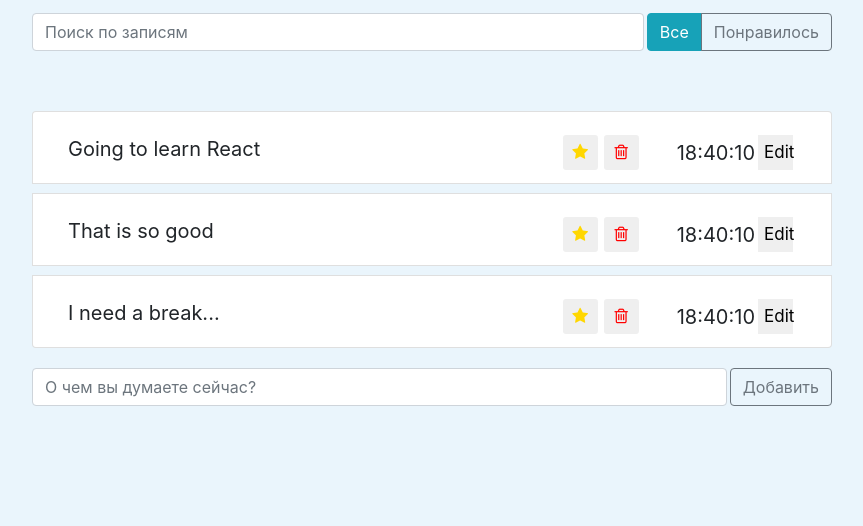
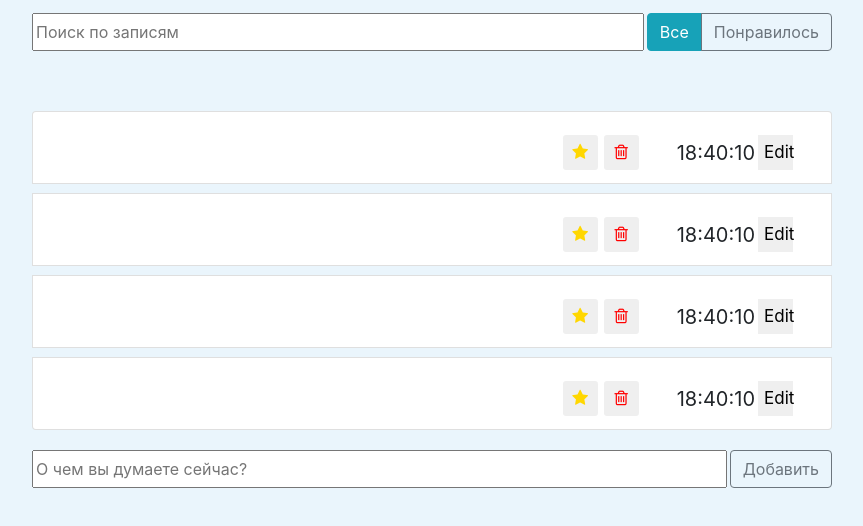
Before and after one commit to dozer2001/ReactTwitter, a React app: page / in a window 1280 px wide. Shown: the part 92-618 px from the top of the page, without its empty margins (208-1071 px from the left). Built offline with nearby package versions, Linux system fonts and the light colour scheme.

Commit message:
'Les5Easy'

```diff
--- a/package.json
+++ b/package.json
@@ -3,9 +3,13 @@
   "version": "0.1.0",
   "private": true,
   "dependencies": {
+    "bootstrap": "^4.2.1",
     "react": "^16.7.0",
     "react-dom": "^16.7.0",
-    "react-scripts": "2.1.3"
+    "react-id-generator": "^0.1.6",
+    "react-scripts": "2.1.3",
+    "reactstrap": "^7.1.0",
+    "styled-components": "^4.1.3"
   },
   "scripts": {
     "start": "react-scripts start",
--- a/src/components/app-header/app-header.css
+++ b/src/components/app-header/app-header.css
@@ -5,8 +5,6 @@
 }
 
 .app-header h1 {
-  /* width: 150px;
-  height: 150px; */
   font-size: 26px;
 }
 
--- a/src/components/app-header/app-header.js
+++ b/src/components/app-header/app-header.js
@@ -1,11 +1,24 @@
 import React from 'react';
 import './app-header.css';
+import styled from 'styled-components';
+const Header = styled.div`
+  display: flex
+  align-items: flex-end;
+  justify-content: space-between;
+  h1{
+     font-size: 26px;
+  }
+  h2{
+  font-size: 1.2rem;
+  color: grey;
+  }
+`;
 const AppHeader = () => {
     return(
-        <div className="app-header d-flex">
+        <Header >
             <h1>Kucher Ilya</h1>
             <h2>5 записей, из них понравилось 0</h2>
-        </div>
+        </Header>
     )
 };
 
--- a/src/components/app/app.js
+++ b/src/components/app/app.js
@@ -1,33 +1,73 @@
-import React from 'react';
+import React, {Component} from 'react';
 
 import AppHeader from '../app-header';
 import SearchPanel from '../search-panel';
 import PostStatusFilter from '../post-status-filter';
 import PostList from '../post-list';
 import PostAddForm from '../post-add-form';
+import './app.css';
+import styled from 'styled-components';
+import idGenerator from 'react-id-generator';
 
+const AppBlock = styled.div`
+  margin: 0 auto;
+  max-width: 800px;
+`;
+const AppSearch = styled.div`
+display: flex
+margin: 1rem 0;
+`;
 
+export default class App extends Component  {
+    constructor(props){
+        super(props);
+        this.state = {
+            data: [4,{},
+                {label: "Going to learn React", important: true, id: 1},
+                {label: "That is so good", important: true, id: 2},
+                {label: "I need a break...", important: false, id: 3}
+            ]
+        };
+        this.deleteItem = this.deleteItem.bind(this);
+        this.addItem = this.addItem.bind(this);
+    }
+    deleteItem(id){
+        this.setState(({data}) =>{
+            const index = data.findIndex(elem => elem.id === id);
+            const newArr = [...data.slice(0, index), ...data.slice(index + 1)];
+            return{
+                data: newArr
+            }
+        })
+    }
+    addItem(body){
+        const newItem = {
+            label: body,
+            important: false,
+            id: idGenerator()
+        };
+        this.setState(({data}) =>{
+          const newArr = [...data, newItem];
+          return{
+              data: newArr
+          }
+        })
+    }
+    render(){
+        return (
+            <AppBlock>
+                <AppHeader/>
+                <AppSearch >
+                    <SearchPanel/>
+                    <PostStatusFilter/>
+                </AppSearch>
+                <PostList
+                    posts={this.state.data}
+                    onDelete={this.deleteItem}/>
+                <PostAddForm
+                    onAdd={this.addItem}/>
+            </AppBlock>
+        )
+    }
 
-import './app.css';
-
-const App = () => {
-
-    const data = [
-        {label:"Going to learn React", important : true, id:'eqweq'},
-        {label:"That is so good", important : true,id:'eqeweq'},
-        {label:"I need a break...", important : false, id:'eq3weq'}
-    ];
-    return (
-       <div className="app">
-           <AppHeader/>
-           <div className ="search-panel d-flex">
-               <SearchPanel/>
-               <PostStatusFilter/>
-           </div>
-           <PostList posts ={data}/>
-           <PostAddForm/>
-
-       </div>
-    )
 };
-export default App;
--- a/src/components/post-add-form/post-add-form.js
+++ b/src/components/post-add-form/post-add-form.js
@@ -1,18 +1,31 @@
 import React from 'react';
 import './post-add-form.css'
-const PostAddForm = () => {
+import styled from 'styled-components';
+
+const Form  = styled.header`
+  display: flex;
+  margin-top: 20px;
+    input{
+      width: auto;
+      flex-grow: 1;
+      margin-right: 3px;
+  }
+`;
+
+const PostAddForm = ({onAdd}) => {
   return(
-      <form className="bottom-panel d-flex">
+      <Form className="bottom-panel d-flex">
           <input
                 type="text"
                 placeholder="О чем вы думаете сейчас?"
-                className="form-control new-post-label"
+
           />
           <button
           type="submit"
-          className="btn btn-outline-secondary">
+          className="btn btn-outline-secondary"
+          onClick={() => onAdd('Hello')}>
               Добавить</button>
-      </form>
+      </Form>
   )
 };
 export default PostAddForm;
--- a/src/components/post-list-item/post-list-item.js
+++ b/src/components/post-list-item/post-list-item.js
@@ -47,7 +47,7 @@ export default class PostListItem extends Component {
     }
 
     render() {
-        const {label} = this.props;
+        const {label,onDelete} = this.props;
         const {important, like,edit} = this.state;
         let classNames = 'app-list-item d-flex justify-content-between';
         let hide = 'change';
@@ -73,8 +73,9 @@ export default class PostListItem extends Component {
                     <button type="button" className="btn-star btn-sm" onClick={this.onImportant}>
                         <i className="fa fa-star"></i>
                     </button>
-                    <button type="button" className="btn-trash btn-sm">
+                    <button type="button" className="btn-trash btn-sm" onClick={onDelete}>
                         <i className="fa fa-trash-o"></i>
+
                     </button>
                     <i className="fa fa-heart"></i>
                     {date}
--- a/src/components/post-list/post-list.js
+++ b/src/components/post-list/post-list.js
@@ -1,24 +1,27 @@
 import React from 'react';
 import './post-list.css';
 import PostListItem from '../post-list-item'
+import { ListGroup,ListGroupItem } from 'reactstrap';
 
-const PostList = ({posts}) =>{
+
+const PostList = ({posts,onDelete}) =>{
 
     const elements = posts.map((item) => {
-
-        if(item instanceof Object &&   Object.keys(item).length !== 0){
+        const {id,label,important,...ItemProps} = item;
+        if(item instanceof Object    ){
             return(
-                <li key={item.id} className="list-group-item">
-                    <PostListItem{...item}/>
-                </li>
+                <ListGroupItem key={id} >
+                    <PostListItem{...ItemProps}
+                    onDelete={() => onDelete(id)}/>
+                </ListGroupItem>
             )
         }
     });
 
     return(
-        <ul className="app-list list-group">
+        <ListGroup className="app-list">
             {elements}
-        </ul>
+        </ListGroup>
     )
 };
 
--- a/src/components/post-status-filter/post-status-filter.js
+++ b/src/components/post-status-filter/post-status-filter.js
@@ -1,10 +1,12 @@
 import React from 'react';
+import { Button } from 'reactstrap';
 import './post-status-filter.css'
 const PostStatusFilter = () =>{
     return(
         <div className="btn-group">
-            <button type="button" className="btn btn-info">Все</button>
-            <button type="button" className="btn btn-outline-secondary">Понравилось</button>
+            <Button color="info">Все</Button>
+            <Button outline color="secondary">Понравилось</Button>
+
         </div>
 
     )
--- a/src/components/search-panel/search-panel.js
+++ b/src/components/search-panel/search-panel.js
@@ -1,9 +1,16 @@
 import React from 'react';
 import './search-panel.css';
-const  SearchPanel = () => {
-    return(
-        <input
-            className="form-control search-input"
+import styled from 'styled-components';
+
+const SearchInput = styled.input`
+  width: auto;
+  flex-grow: 1;
+  margin-right: 3px;
+
+`;
+const SearchPanel = () => {
+    return (
+        <SearchInput
             type="text"
             placeholder="Поиск по записям"
         />
--- a/src/index.js
+++ b/src/index.js
@@ -1,5 +1,6 @@
 import React from 'react';
 import ReactDOM from 'react-dom';
+import 'bootstrap/dist/css/bootstrap.css';
 import './index.css';
 import App from './components/app/';
 
```
Also changed, not shown: 1 other file.
